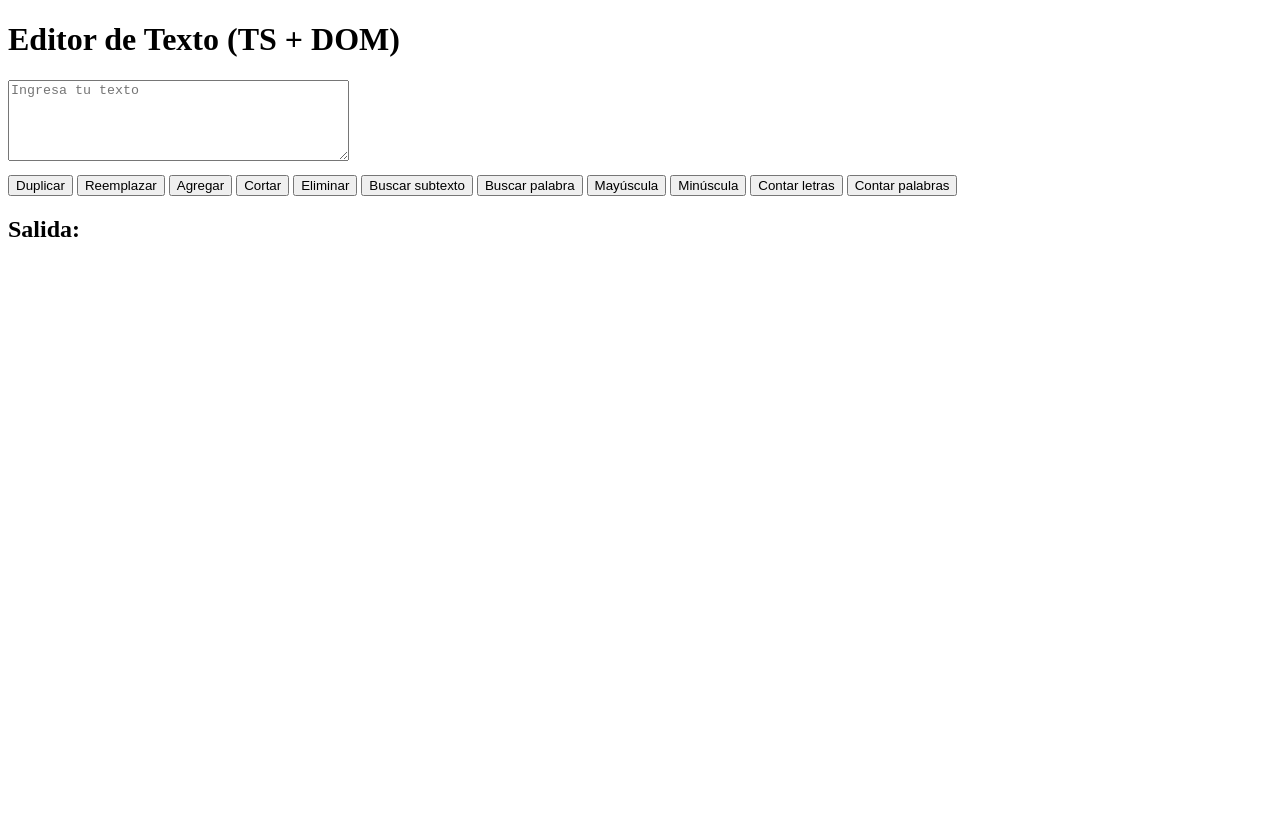
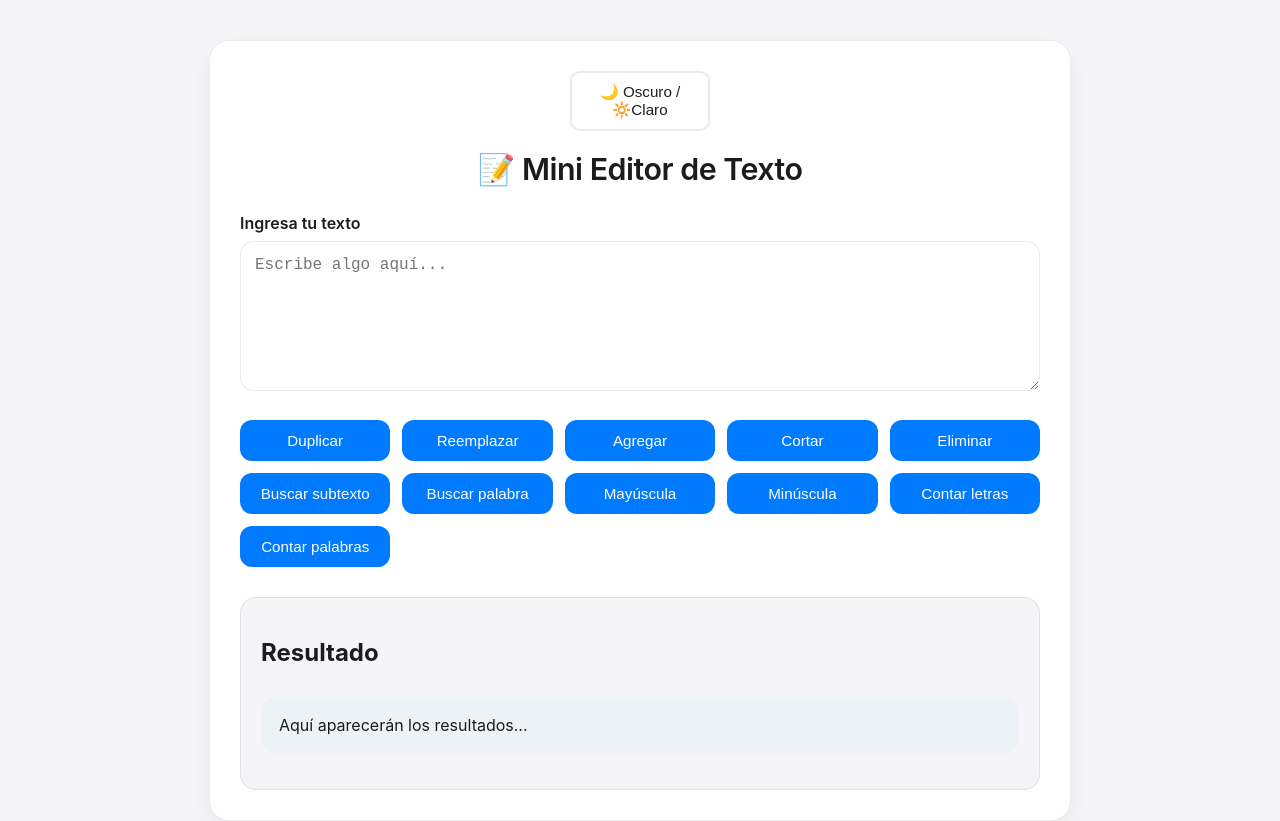
Before and after one commit to jaickerlozano/editor-ts, a website built with Vite: page index.html in a window 1280 px wide. Before the commit the page ends 800 px from the top, so only its background shows below. Built offline with nearby package versions, Linux system fonts and the light colour scheme.

Commit message:
agregando estilos en aplicacion

```diff
--- a/index.html
+++ b/index.html
@@ -4,13 +4,21 @@
     <meta charset="UTF-8" />
     <link rel="icon" type="image/svg+xml" href="/vite.svg" />
     <meta name="viewport" content="width=device-width, initial-scale=1.0" />
+    <link rel="stylesheet" href="style.css">
     <title>editor-ts</title>
   </head>
+
   <body>
-    <h1>Editor de Texto (TS + DOM)</h1>
+    <div class="app-container">
+      <button id="toggleTheme">🌙 Oscuro / 🔆Claro</button>
+      <h1>📝 Mini Editor de Texto</h1>
 
-    <textarea id="texto" rows="5" cols="40" placeholder="Ingresa tu texto"></textarea>
-    <div id="botones">
+      <div class="editor-panel">
+        <label for="texto">Ingresa tu texto</label>
+        <textarea id="texto" placeholder="Escribe algo aquí..."></textarea>
+      </div>
+
+      <div class="buttons-grid">
         <button id="btnDuplicar">Duplicar</button>
         <button id="btnReemplazar">Reemplazar</button>
         <button id="btnAgregar">Agregar</button>
@@ -24,8 +32,11 @@
         <button id="btnContarPalabras">Contar palabras</button>
       </div>
 
-    <h2>Salida:</h2>
-    <p id="salida"></p>
+      <div class="resultado">
+        <h2>Resultado</h2>
+        <p id="salida">Aquí aparecerán los resultados...</p>
+      </div>
+    </div>
     <script type="module" src="/src/main.ts"></script>
   </body>
 </html>
--- a/src/editor.ts
+++ b/src/editor.ts
@@ -9,8 +9,8 @@ Al elegir la opción debe mostrar el texto modificado y permitir seguir realizan
 export class EditorDeTexto {
     texto: string;
 
-    constructor() {
-        this.texto = '';
+    constructor(texto : string = '') {
+        this.texto = texto;
     }
 
     private validarTexto(entrada : string) : void {
--- a/src/main.ts
+++ b/src/main.ts
@@ -71,3 +71,10 @@ btnContarPalabras.addEventListener('click', () => {
   salida.textContent = '';
   salida.textContent = editor.contarPalabras(textoIngresado);
 })
+
+// Activación modo oscuro
+const btnTheme = document.querySelector("#toggleTheme") as HTMLButtonElement;
+
+btnTheme?.addEventListener("click", () => {
+  document.body.classList.toggle("dark");
+});
--- a/src/style.css
+++ b/src/style.css
@@ -1,13 +1,148 @@
-#contenedorEntrada {
-    max-width: 50vh;
-    display: flex;
-    flex-direction: column;
-    gap: 5px;
-    margin-bottom: 10px;
+/* ===== Variables globales (claro / oscuro) ===== */
+:root {
+  --bg: #f5f5f7;
+  --fg: #1c1c1e;
+  --card-bg: #ffffff;
+  --border: rgba(0,0,0,0.08);
+  --primary: #007aff;
+  --shadow: 0 8px 30px rgba(0,0,0,0.05);
 }
 
-#texto {
-    resize: vertical;
-    width: fit-content;
-    margin-bottom: 10px;
+.dark {
+  --bg: #1c1c1e;
+  --fg: #f5f5f7;
+  --card-bg: #2c2c2e;
+  --border: rgba(255,255,255,0.08);
+  --primary: #0a84ff;
+  --shadow: 0 8px 30px rgba(0,0,0,0.4);
 }
+
+/* ===== Configuración base ===== */
+body {
+  margin: 0;
+  padding: 0;
+  background: var(--bg);
+  font-family: "SF Pro Text", -apple-system, BlinkMacSystemFont, "Inter", sans-serif;
+  color: var(--fg);
+  transition: background 0.2s ease, color 0.2s ease;
+  display: flex;
+  justify-content: center;
+  align-items: flex-start;
+  min-height: 100vh;
+}
+
+/* ===== Contenedor principal ===== */
+.app-container {
+  width: 95%;
+  max-width: 800px;
+  margin-top: 40px;
+  background: var(--card-bg);
+  padding: 30px;
+  border-radius: 20px;
+  box-shadow: var(--shadow);
+  border: 1px solid var(--border);
+  transition: 0.3s ease;
+}
+
+/* ===== Título minimalista ===== */
+h1 {
+  text-align: center;
+  margin-bottom: 25px;
+  font-size: 1.9rem;
+  font-weight: 600;
+  letter-spacing: -0.5px;
+}
+
+/* ===== Editor ===== */
+.editor-panel label {
+  font-weight: 600;
+  margin-bottom: 8px;
+  display: block;
+}
+
+textarea {
+  width: 100%;
+  height: 150px;
+  padding: 14px;
+  font-size: 1rem;
+  border: 1px solid var(--border);
+  border-radius: 14px;
+  background: var(--card-bg);
+  color: var(--fg);
+  outline: none;
+  resize: vertical;
+  transition: 0.3s ease;
+  box-sizing: border-box;
+}
+
+textarea:focus {
+  border-color: var(--primary);
+  box-shadow: 0 0 0 3px rgba(0,122,255,0.2);
+}
+
+/* ===== Botones minimalistas ===== */
+.buttons-grid {
+  display: grid;
+  grid-template-columns: repeat(auto-fit, minmax(150px, 1fr));
+  gap: 12px;
+  margin-top: 25px;
+}
+
+button {
+  padding: 12px;
+  background: var(--primary);
+  color: white;
+  border: none;
+  border-radius: 12px;
+  font-size: 0.95rem;
+  font-weight: 500;
+  cursor: pointer;
+  transition: 0.2s ease;
+}
+
+button:hover {
+  opacity: 0.9;
+  transform: translateY(-2px);
+}
+
+button:active {
+  transform: translateY(0);
+}
+
+/* ===== Salida ===== */
+#salida {
+  margin-top: 30px;
+  padding: 18px;
+  background: #edf2f7;
+  border-radius: 14px;
+}
+
+.salida h2 {
+  margin-bottom: 10px;
+}
+
+.resultado  {
+  margin-top: 30px;
+  padding: 20px;
+  background: var(--bg);
+  border-radius: 16px;
+  border: 1px solid var(--border);
+}
+
+/* ===== Botón modo oscuro ===== */
+#toggleTheme {
+  width: 140px;
+  margin: 0 auto 20px;
+  display: block;
+  padding: 10px;
+  background: transparent;
+  border: 2px solid var(--border);
+  color: var(--fg);
+  border-radius: 10px;
+  cursor: pointer;
+  transition: 0.2s;
+}
+
+#toggleTheme:hover {
+  background: var(--border);
+}
```
Lines whose indentation alone changed are shown as unchanged.
